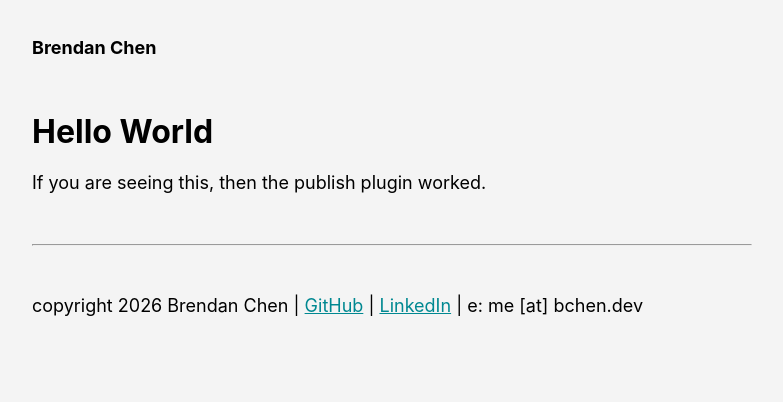
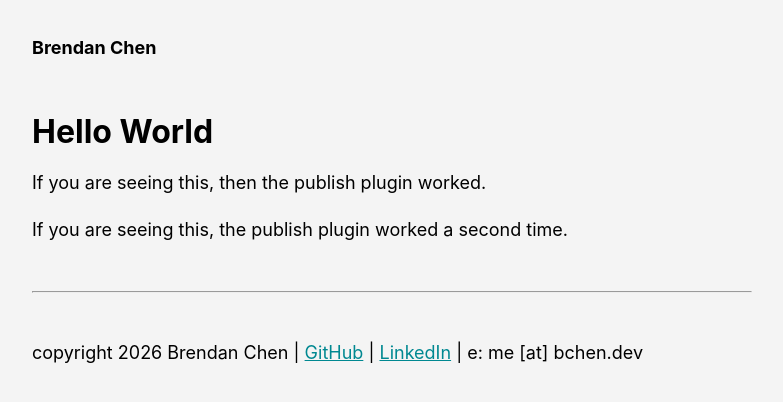
Before and after one commit to brendan-ch/brendan-ch.github.io, a Jekyll site: the page built from _notes/hello-world.md, in a window 1280 px wide. Shown: the top 402 px of the page, without its empty margins (248-1031 px from the left). Built offline with Jekyll 4.4.1, drawn with Linux system fonts in a browser that asks for light colours.

Commit message:
Publish: Hello World

```diff
--- a/_notes/hello-world.md
+++ b/_notes/hello-world.md
@@ -3,3 +3,5 @@ title: Hello World
 ---
 
 If you are seeing this, then the publish plugin worked.
+
+If you are seeing this, the publish plugin worked a second time.
```
